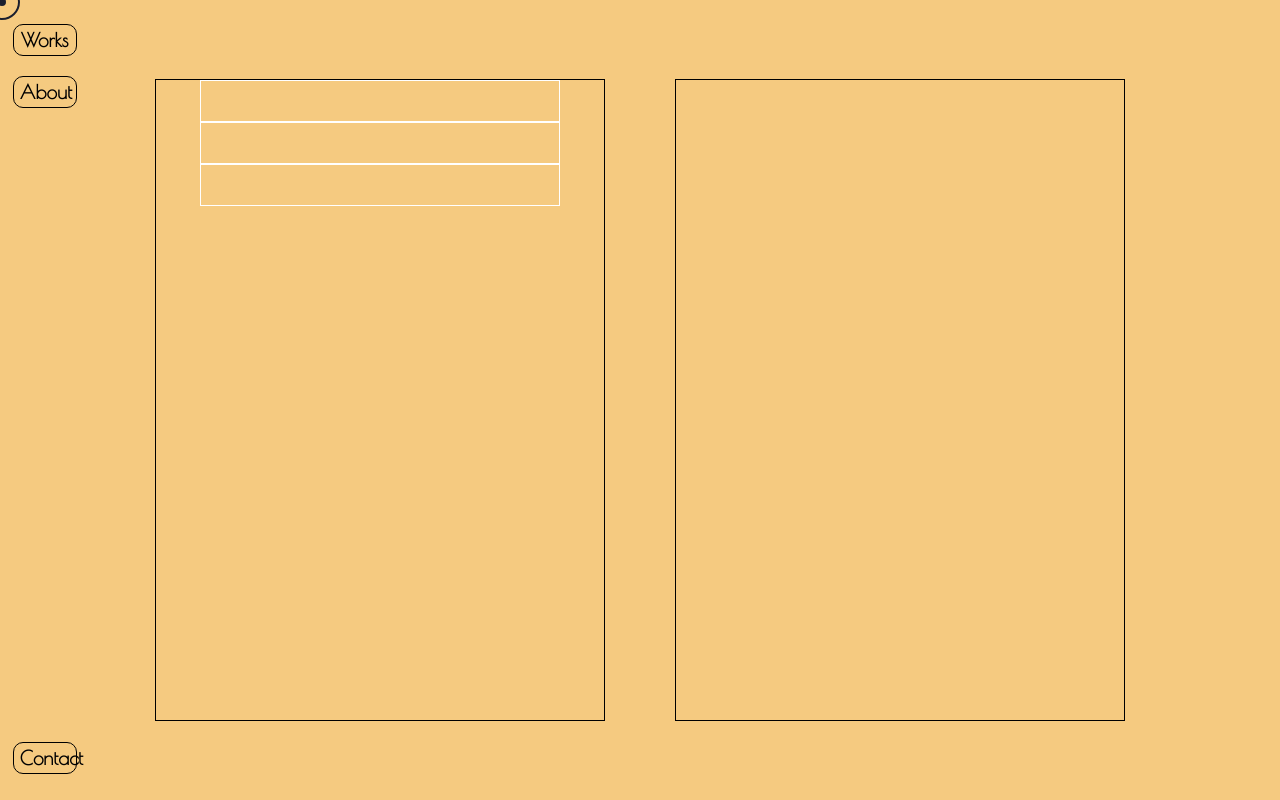
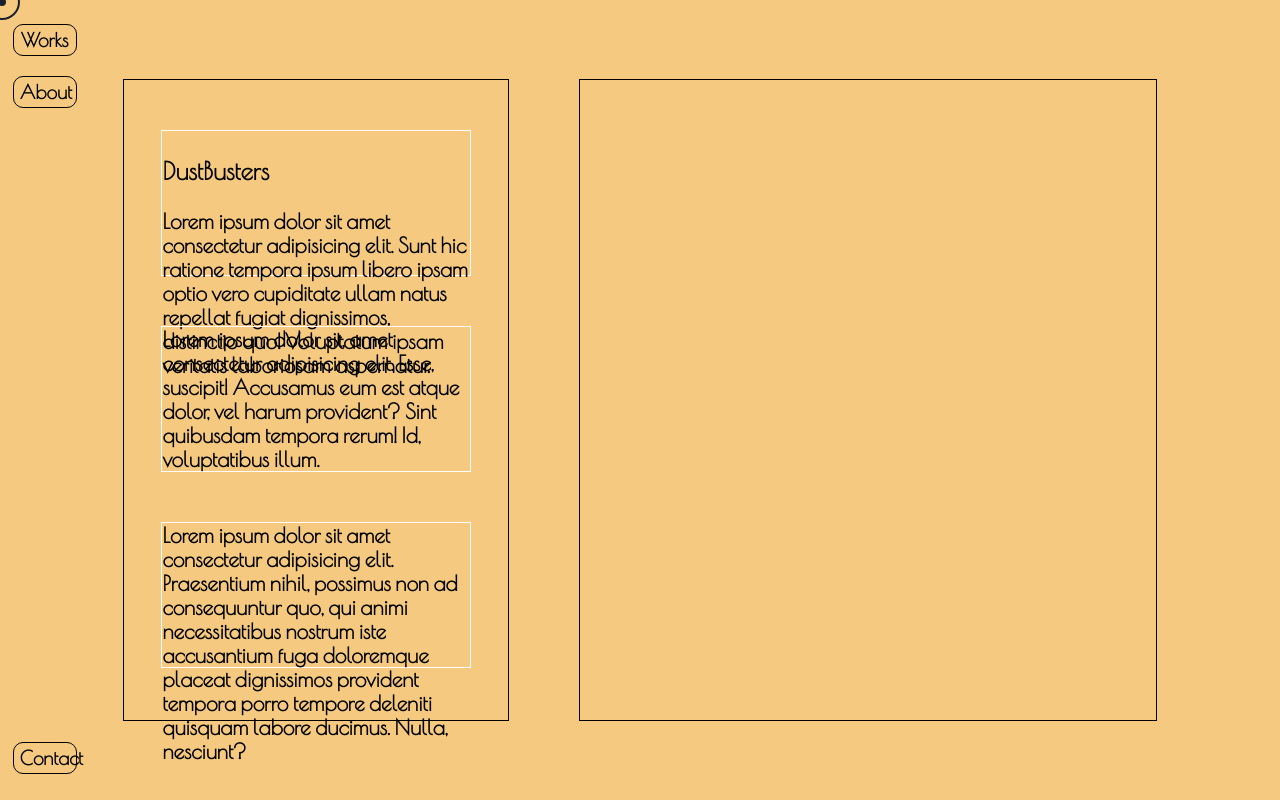
Before and after one commit to starleafer/My-portfolio, a React (Vite) app in the folder workspace/: page /cleaning in a window 1280 px wide. Built offline with nearby package versions, Linux system fonts and the light colour scheme; a web font is replaced by a local one.

Commit message:
Started working on DustBusters page

```diff
--- a/workspace/src/components/pages/Cleaning.jsx
+++ b/workspace/src/components/pages/Cleaning.jsx
@@ -1,49 +1,71 @@
 import React, { useState, useEffect } from 'react';
-import styled from 'styled-components';
+import styled, { keyframes } from "styled-components";
 import { motion as m } from 'framer-motion';
 
 function Cleaning() {
 
   return (
     <Body>
-      <InfoContainer>
-        <Info></Info>
-        <Info></Info>
-        <Info></Info>
-      </InfoContainer>
-      <ImageContainer>
-      </ImageContainer>
+      <Content>
+        <InfoContainer>
+          <Info>
+            <h1>DustBusters</h1>
+            <p>Lorem ipsum dolor sit amet consectetur adipisicing elit. Sunt hic ratione tempora ipsum libero ipsam optio vero cupiditate ullam natus repellat fugiat dignissimos, distinctio quo! Voluptatum ipsam veritatis laboriosam aspernatur.</p>
+          </Info>
+          <Info>Lorem ipsum dolor sit, amet consectetur adipisicing elit. Esse, suscipit! Accusamus eum est atque dolor, vel harum provident? Sint quibusdam tempora rerum! Id, voluptatibus illum.</Info>
+          <Info>Lorem ipsum dolor sit amet consectetur adipisicing elit. Praesentium nihil, possimus non ad consequuntur quo, qui animi necessitatibus nostrum iste accusantium fuga doloremque placeat dignissimos provident tempora porro tempore deleniti quisquam labore ducimus. Nulla, nesciunt?</Info>
+        </InfoContainer>
+        <ImageContainer>
+        </ImageContainer>
+      </Content>
     </Body>
   )
 }
 
+const fadein = keyframes`
+0% {
+  opacity: 0;
+}
+100% {
+  opacity: 1;
+}
+`;
+
 const Body = styled(m.div)`
   background-color: var(--yellowish);
+`
+
+const Content = styled.div`
   height: 100vh;
   display: flex;
   align-items: center;
   justify-content: center;
   gap: 70px;
+  animation: ${fadein} 0.8s forwards;
 `
+
 const InfoContainer = styled.article`
   display: flex;
   flex-direction: column;
   align-items: center;
   border: 1px black solid;
   height: 80vh;
-  width: 35vw;
+  width: 30vw;
 `
 const Info = styled.section`
   border: 1px solid white;
-  height: 5vh;
+  height: 18vh;
+  margin-top: 50px;
   width: 80%;
+  font-size: 21px;
+  font-weight: 700;
 `
 
 const ImageContainer = styled.div`
   display: flex;
   border: 1px black solid;
   height: 80vh;
-  width: 35vw;
+  width: 45vw;
 `
 // const Container = styled.div`
 //   width: 70vw;
--- a/workspace/src/index.css
+++ b/workspace/src/index.css
@@ -33,7 +33,6 @@
     transform: rotate(360deg);
   }
 }
-
 
 .cursor {
   border: 2.5px solid var(--dark);
```
